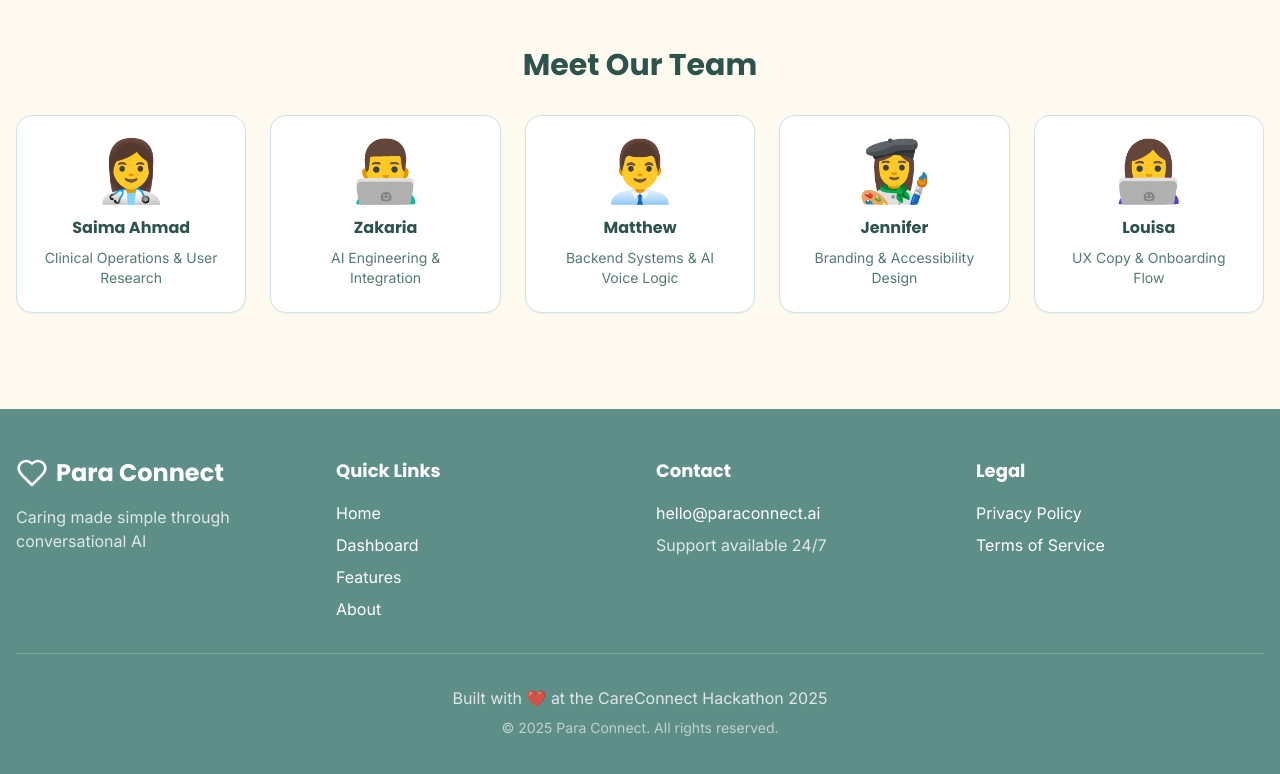
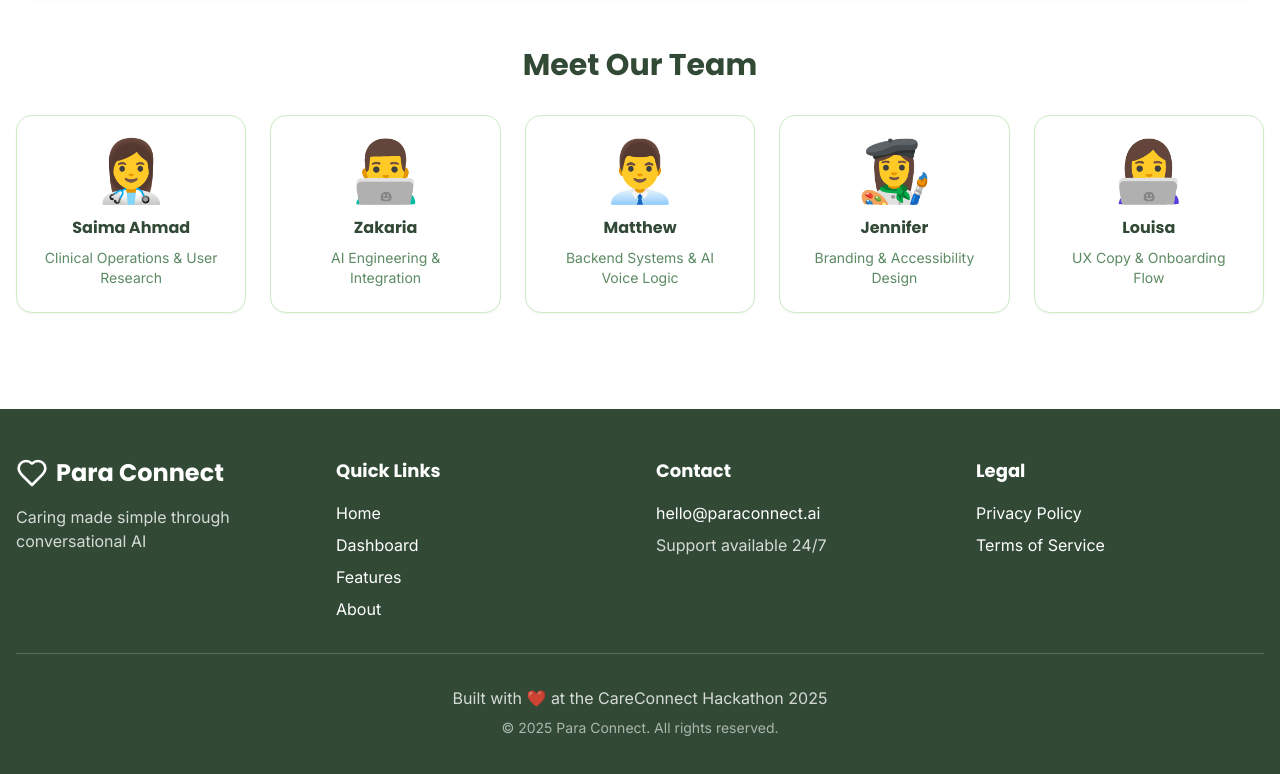
Before and after one commit to MatthewSnow2/parra-kind-connect-local, a React (Vite) app: page /about in a window 1280 px wide. Shown: the part 644-1418 px from the top of the page. Built offline with nearby package versions, Linux system fonts and the light colour scheme; the HTML template or start-up script is replaced by a standard one.

Commit message:
Apply brand color palette

```diff
--- a/src/components/Hero.tsx
+++ b/src/components/Hero.tsx
@@ -13,11 +13,11 @@ const Hero = () => {
               Stay Connected. Stay Independent.
             </div>
 
-            <h1 className="text-5xl md:text-6xl lg:text-7xl font-heading font-bold text-foreground leading-tight">
+            <h1 className="text-5xl md:text-6xl lg:text-7xl font-heading font-bold leading-tight" style={{ color: '#2F4733' }}>
               Caring made simple — no devices, no downloads, just connection.
             </h1>
 
-            <p className="text-xl md:text-2xl text-muted-foreground leading-relaxed">
+            <p className="text-xl md:text-2xl leading-relaxed" style={{ color: 'rgba(47, 71, 51, 0.7)' }}>
               Para Connect helps families support independent seniors and adults with disabilities through conversational AI check-ins, fall alerts, and wellness updates — all through familiar tools like WhatsApp and voice assistants.
             </p>
 
--- a/src/components/Testimonials.tsx
+++ b/src/components/Testimonials.tsx
@@ -40,7 +40,11 @@ const Testimonials = () => {
             <Card
               key={index}
               className="p-8 hover:shadow-lg transition-all duration-300 relative animate-fade-in"
-              style={{ animationDelay: `${index * 0.1}s` }}
+              style={{
+                animationDelay: `${index * 0.1}s`,
+                backgroundColor: 'white',
+                boxShadow: '0 0 0 2px hsl(108, 52%, 83%)'
+              }}
             >
               <Quote className="h-8 w-8 text-primary/20 mb-4" />
               <p className="text-lg text-foreground mb-6 leading-relaxed font-medium">
--- a/src/components/ValueProps.tsx
+++ b/src/components/ValueProps.tsx
@@ -39,16 +39,20 @@ const ValueProps = () => {
           {values.map((value, index) => (
             <Card
               key={index}
-              className="p-8 hover:shadow-lg transition-all duration-300 border-2 hover:border-primary/20 animate-fade-in"
-              style={{ animationDelay: `${index * 0.1}s` }}
+              className="p-8 hover:shadow-lg transition-all duration-300 border-2 animate-fade-in"
+              style={{
+                animationDelay: `${index * 0.1}s`,
+                backgroundColor: 'hsl(108, 52%, 83%)',
+                borderColor: 'hsl(130, 20%, 24%)'
+              }}
             >
-              <div className={`w-16 h-16 rounded-2xl bg-primary/10 flex items-center justify-center mb-6`}>
-                <value.icon className={`h-8 w-8 ${value.color}`} />
+              <div className="w-16 h-16 rounded-2xl flex items-center justify-center mb-6" style={{ border: '2px solid hsl(130, 20%, 24%)' }}>
+                <value.icon className="h-8 w-8" style={{ color: 'hsl(130, 20%, 24%)' }} />
               </div>
-              <h3 className="text-2xl font-heading font-bold mb-4 text-foreground">
+              <h3 className="text-2xl font-heading font-bold mb-4" style={{ color: 'hsl(130, 20%, 24%)' }}>
                 {value.title}
               </h3>
-              <p className="text-lg text-muted-foreground leading-relaxed">
+              <p className="text-lg leading-relaxed" style={{ color: 'rgba(47, 71, 51, 0.8)' }}>
                 {value.description}
               </p>
             </Card>
--- a/src/components/ui/button.tsx
+++ b/src/components/ui/button.tsx
@@ -9,12 +9,12 @@ const buttonVariants = cva(
   {
     variants: {
       variant: {
-        default: "bg-primary text-primary-foreground hover:bg-primary/90 shadow-md hover:shadow-lg",
+        default: "bg-accent text-accent-foreground hover:bg-[hsl(2,79%,66%)] shadow-md hover:shadow-lg",
         destructive: "bg-destructive text-destructive-foreground hover:bg-destructive/90",
-        outline: "border-2 border-primary bg-background text-foreground hover:bg-primary/10",
-        secondary: "bg-secondary text-secondary-foreground hover:bg-secondary/80 shadow-md hover:shadow-lg",
-        ghost: "hover:bg-accent/50 hover:text-accent-foreground",
-        link: "text-primary underline-offset-4 hover:underline",
+        outline: "border-2 border-foreground bg-background text-foreground hover:bg-primary/20",
+        secondary: "bg-secondary text-secondary-foreground hover:bg-secondary/90 shadow-md hover:shadow-lg",
+        ghost: "hover:bg-primary/30 hover:text-foreground",
+        link: "text-foreground underline-offset-4 hover:underline",
       },
       size: {
         default: "h-10 px-4 py-2",
--- a/src/index.css
+++ b/src/index.css
@@ -8,89 +8,89 @@ All colors MUST be HSL.
 
 @layer base {
   :root {
-    /* Para Connect Color Palette - Warm, Accessible, Friendly */
-    --background: 42 100% 97%; /* Cream #fff8ee */
-    --foreground: 171 30% 25%; /* Dark teal for text */
+    /* Para Connect Brand Colors */
+    --background: 0 0% 100%; /* White */
+    --foreground: 130 20% 24%; /* Deep green #2F4733 */
 
     --card: 0 0% 100%;
-    --card-foreground: 171 30% 25%;
+    --card-foreground: 130 20% 24%;
 
     --popover: 0 0% 100%;
-    --popover-foreground: 171 30% 25%;
+    --popover-foreground: 130 20% 24%;
 
-    --primary: 177 36% 66%; /* Sage #92bfbb */
-    --primary-foreground: 0 0% 100%;
+    --primary: 108 52% 83%; /* Light green #C9EBC0 */
+    --primary-foreground: 130 20% 24%;
 
-    --secondary: 171 21% 46%; /* Warm Teal #5b8e8a */
+    --secondary: 130 20% 24%; /* Deep green #2F4733 */
     --secondary-foreground: 0 0% 100%;
 
-    --muted: 42 50% 95%;
-    --muted-foreground: 171 20% 40%;
+    --muted: 108 52% 95%;
+    --muted-foreground: 130 20% 45%;
 
-    --accent: 20 80% 80%; /* Soft Coral #f8bfa4 */
-    --accent-foreground: 171 30% 25%;
+    --accent: 3 100% 76%; /* Coral #FF8882 */
+    --accent-foreground: 0 0% 100%;
 
     --destructive: 0 84.2% 60.2%;
     --destructive-foreground: 0 0% 100%;
 
-    --border: 177 30% 85%;
-    --input: 177 30% 90%;
-    --ring: 177 36% 66%;
+    --border: 108 52% 85%;
+    --input: 108 52% 90%;
+    --ring: 108 52% 83%;
 
-    --radius: 1rem; /* More rounded for friendliness */
+    --radius: 1rem;
 
     /* Custom semantic tokens */
-    --sage: 177 36% 66%;
-    --teal: 171 21% 46%;
-    --coral: 20 80% 80%;
-    --cream: 42 100% 97%;
+    --green-light: 108 52% 83%; /* #C9EBC0 */
+    --green-deep: 130 20% 24%; /* #2F4733 */
+    --coral: 3 100% 76%; /* #FF8882 */
+    --coral-dark: 2 79% 66%; /* #E86E6B */
 
     /* Status colors */
-    --status-ok: 142 76% 36%;
-    --status-warning: 48 96% 53%;
-    --status-alert: 0 84.2% 60.2%;
+    --status-ok: 108 52% 83%;
+    --status-warning: 48 96% 80%;
+    --status-alert: 3 100% 76%;
 
     /* Gradients */
-    --gradient-hero: linear-gradient(135deg, hsl(42, 100%, 97%) 0%, hsl(177, 36%, 66%) 50%, hsl(171, 21%, 46%) 100%);
-    --gradient-card: linear-gradient(180deg, hsl(0, 0%, 100%) 0%, hsl(177, 36%, 98%) 100%);
+    --gradient-hero: linear-gradient(135deg, hsl(108, 52%, 83%) 0%, hsl(0, 0%, 100%) 100%);
+    --gradient-card: linear-gradient(180deg, hsl(0, 0%, 100%) 0%, hsl(108, 52%, 98%) 100%);
 
     /* Shadows */
-    --shadow-soft: 0 2px 8px hsl(177 36% 66% / 0.1);
-    --shadow-medium: 0 4px 16px hsl(177 36% 66% / 0.15);
-    --shadow-large: 0 8px 32px hsl(177 36% 66% / 0.2);
+    --shadow-soft: 0 2px 8px hsl(108 52% 83% / 0.2);
+    --shadow-medium: 0 4px 16px hsl(108 52% 83% / 0.25);
+    --shadow-large: 0 8px 32px hsl(108 52% 83% / 0.3);
 
     /* Animations */
     --transition-smooth: all 0.3s cubic-bezier(0.4, 0, 0.2, 1);
   }
 
   .dark {
-    --background: 171 30% 15%;
-    --foreground: 42 100% 97%;
+    --background: 130 20% 15%;
+    --foreground: 108 52% 83%;
 
-    --card: 171 30% 18%;
-    --card-foreground: 42 100% 97%;
+    --card: 130 20% 18%;
+    --card-foreground: 108 52% 83%;
 
-    --popover: 171 30% 18%;
-    --popover-foreground: 42 100% 97%;
+    --popover: 130 20% 18%;
+    --popover-foreground: 108 52% 83%;
 
-    --primary: 177 36% 66%;
-    --primary-foreground: 171 30% 15%;
+    --primary: 108 52% 83%;
+    --primary-foreground: 130 20% 15%;
 
-    --secondary: 171 21% 35%;
-    --secondary-foreground: 42 100% 97%;
+    --secondary: 130 20% 30%;
+    --secondary-foreground: 108 52% 83%;
 
-    --muted: 171 30% 25%;
-    --muted-foreground: 177 20% 70%;
+    --muted: 130 20% 25%;
+    --muted-foreground: 108 30% 70%;
 
-    --accent: 20 70% 70%;
-    --accent-foreground: 171 30% 15%;
+    --accent: 3 100% 76%;
+    --accent-foreground: 130 20% 15%;
 
     --destructive: 0 62.8% 50%;
-    --destructive-foreground: 42 100% 97%;
+    --destructive-foreground: 108 52% 83%;
 
-    --border: 171 30% 25%;
-    --input: 171 30% 25%;
-    --ring: 177 36% 66%;
+    --border: 130 20% 25%;
+    --input: 130 20% 25%;
+    --ring: 108 52% 83%;
   }
 }
 
```
